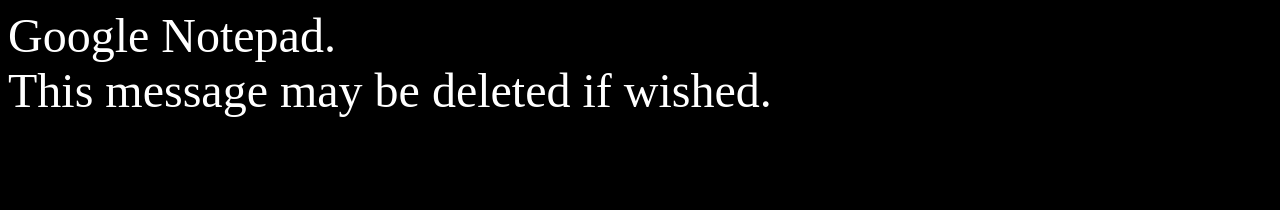
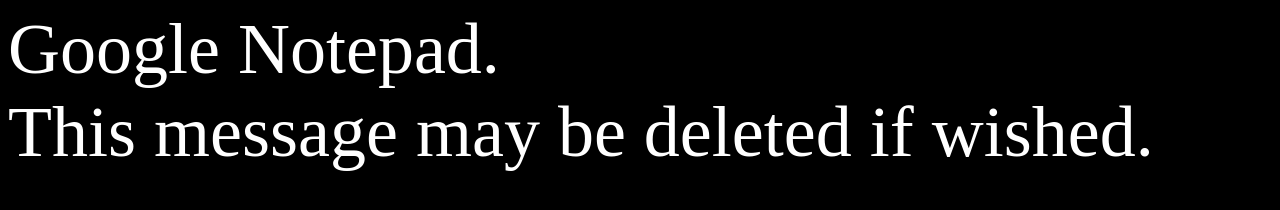
Before and after one commit to ridinginstyle00/googlenotepad, a plain HTML site: page index.html in a window 1280 px wide. Drawn offline with Linux system fonts and the light colour scheme.

Commit message:
Update index.html

```diff
--- a/index.html
+++ b/index.html
@@ -1 +1 @@
-<html contenteditable style="background-color:black; color:white"><head><title>Google Notepad</title><link rel="shortcut icon" type="image/x-icon" href="https://upload.wikimedia.org/wikipedia/commons/f/f5/Notepad_plus_plus.png"/></head><p><font size="128">Google Notepad.<br>This message may be deleted if wished.</p>
+<html contenteditable style="background-color:black; color:white"><head><title>Google Notepad</title><link rel="shortcut icon" type="image/x-icon" href="https://upload.wikimedia.org/wikipedia/commons/f/f5/Notepad_plus_plus.png"/></head><p style="font-size:72px">Google Notepad.<br>This message may be deleted if wished.</p>
```
